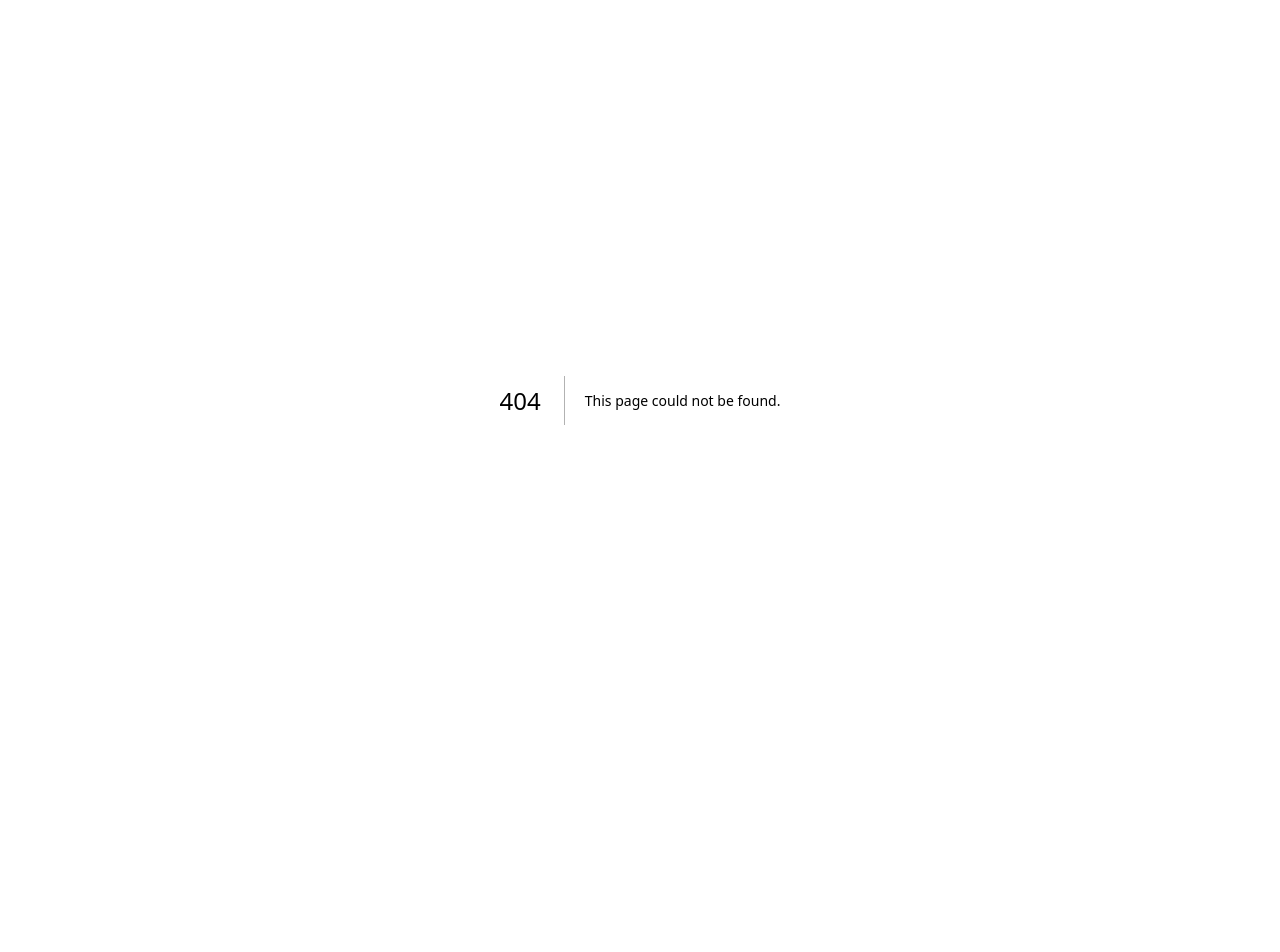
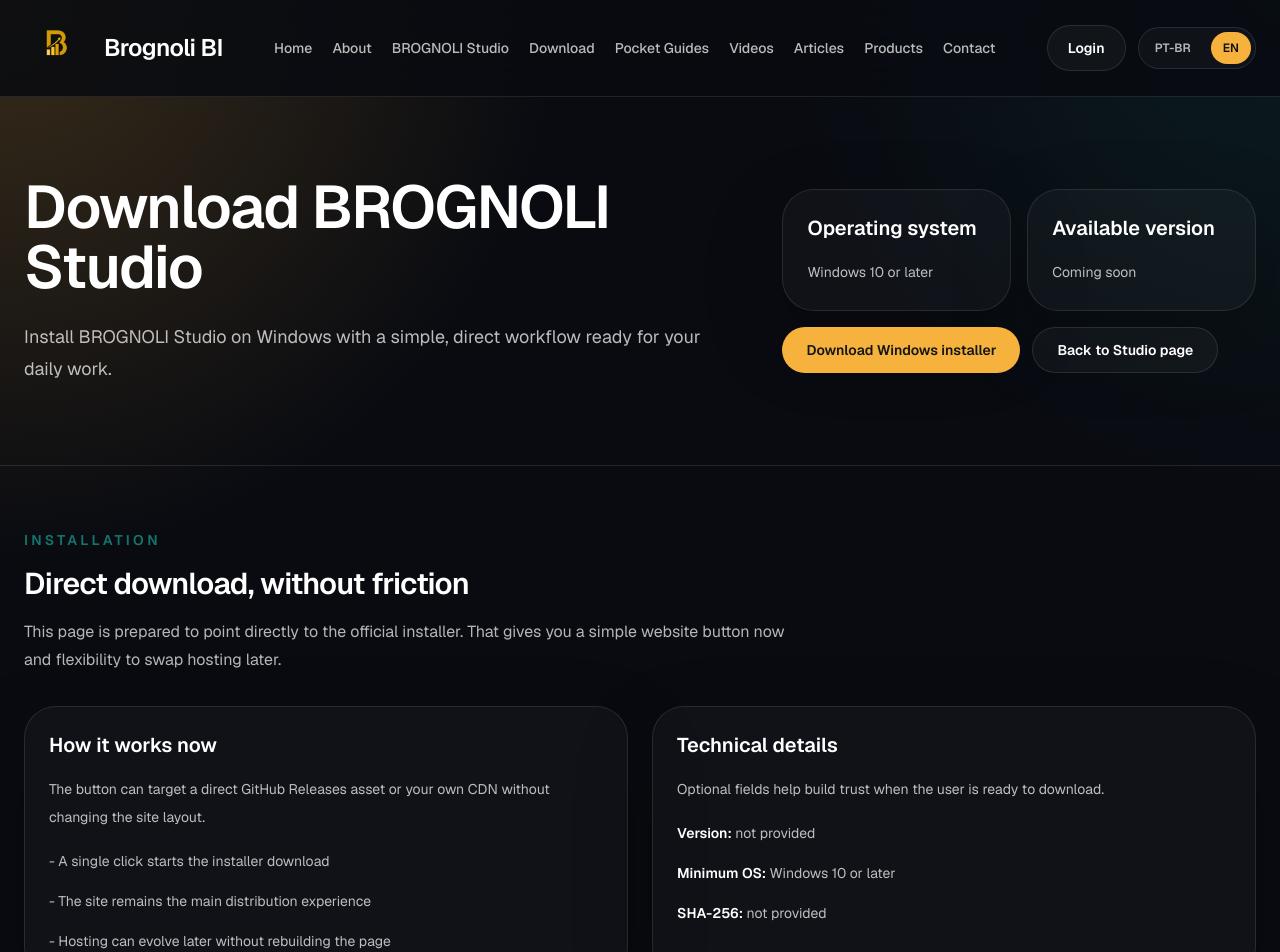
Before and after one commit to renanbrognoli01/brognolibisite, a Next.js app: page /en/download in a window 1280 px wide. Before the commit this address had no page. Shown: the top 952 px of the page. Before the commit the page ends 800 px from the top, so only its background shows below. Built offline with nearby package versions, Linux system fonts and the light colour scheme; no server answers.

Commit message:
Add Studio download landing page

```diff
--- /dev/null
+++ b/src/app/[locale]/download/page.tsx
@@ -0,0 +1,129 @@
+import {
+  GlassCard,
+  PageHero,
+  PrimaryButton,
+  SecondaryButton,
+  Section,
+} from "@/components/ui";
+import type { Locale } from "@/lib/i18n";
+import { getStudioDownloadInfo } from "@/lib/downloads";
+
+export default async function DownloadPage({
+  params,
+}: {
+  params: Promise<{ locale: Locale }>;
+}) {
+  const { locale } = await params;
+  const isPt = locale === "pt-br";
+  const download = getStudioDownloadInfo();
+
+  return (
+    <>
+      <PageHero
+        title={isPt ? "Baixar BROGNOLI Studio" : "Download BROGNOLI Studio"}
+        description={
+          isPt
+            ? "Instale o BROGNOLI Studio no Windows com um fluxo simples, direto e pronto para o seu ambiente de trabalho."
+            : "Install BROGNOLI Studio on Windows with a simple, direct workflow ready for your daily work."
+        }
+      >
+        <div className="space-y-4">
+          <div className="grid gap-4 sm:grid-cols-2">
+            <GlassCard
+              title={isPt ? "Sistema operacional" : "Operating system"}
+              description={download.minOs}
+            />
+            <GlassCard
+              title={isPt ? "Versão disponível" : "Available version"}
+              description={download.version ?? (isPt ? "Em breve" : "Coming soon")}
+            />
+          </div>
+          <div className="flex flex-wrap gap-3">
+            {download.windowsUrl ? (
+              <PrimaryButton href={download.windowsUrl}>
+                {isPt ? "Baixar instalador para Windows" : "Download Windows installer"}
+              </PrimaryButton>
+            ) : (
+              <PrimaryButton href={`/${locale}/contact`}>
+                {isPt ? "Solicitar acesso ao instalador" : "Request installer access"}
+              </PrimaryButton>
+            )}
+            <SecondaryButton href={`/${locale}/studio`}>
+              {isPt ? "Voltar para a página do Studio" : "Back to Studio page"}
+            </SecondaryButton>
+          </div>
+        </div>
+      </PageHero>
+
+      <Section
+        eyebrow={isPt ? "Instalação" : "Installation"}
+        title={
+          isPt
+            ? "Download direto, sem atrito"
+            : "Direct download, without friction"
+        }
+        description={
+          isPt
+            ? "A página foi preparada para apontar direto para o instalador oficial. Isso permite um botão simples no site e flexibilidade para trocar a hospedagem depois."
+            : "This page is prepared to point directly to the official installer. That gives you a simple website button now and flexibility to swap hosting later."
+        }
+      >
+        <div className="grid gap-6 lg:grid-cols-2">
+          <GlassCard
+            title={isPt ? "Como funciona agora" : "How it works now"}
+            description={
+              isPt
+                ? "O botão pode apontar para um asset direto do GitHub Releases ou para uma CDN própria, sem mudar o layout do site."
+                : "The button can target a direct GitHub Releases asset or your own CDN without changing the site layout."
+            }
+          >
+            <ul className="space-y-3 text-sm leading-7 text-white/72">
+              <li>
+                {isPt
+                  ? "- Um único clique inicia o download do instalador"
+                  : "- A single click starts the installer download"}
+              </li>
+              <li>
+                {isPt
+                  ? "- O site continua sendo a experiência principal de distribuição"
+                  : "- The site remains the main distribution experience"}
+              </li>
+              <li>
+                {isPt
+                  ? "- A hospedagem pode evoluir depois sem refazer a página"
+                  : "- Hosting can evolve later without rebuilding the page"}
+              </li>
+            </ul>
+          </GlassCard>
+          <GlassCard
+            title={isPt ? "Informações técnicas" : "Technical details"}
+            description={
+              isPt
+                ? "Campos opcionais ajudam a transmitir confiança para o usuário na hora do download."
+                : "Optional fields help build trust when the user is ready to download."
+            }
+          >
+            <div className="space-y-3 text-sm leading-7 text-white/72">
+              <p>
+                <span className="font-semibold text-white">
+                  {isPt ? "Versão:" : "Version:"}
+                </span>{" "}
+                {download.version ?? (isPt ? "não informada" : "not provided")}
+              </p>
+              <p>
+                <span className="font-semibold text-white">
+                  {isPt ? "Sistema mínimo:" : "Minimum OS:"}
+                </span>{" "}
+                {download.minOs}
+              </p>
+              <p>
+                <span className="font-semibold text-white">SHA-256:</span>{" "}
+                {download.sha256 ?? (isPt ? "não informado" : "not provided")}
+              </p>
+            </div>
+          </GlassCard>
+        </div>
+      </Section>
+    </>
+  );
+}
--- a/src/app/[locale]/studio/page.tsx
+++ b/src/app/[locale]/studio/page.tsx
@@ -200,8 +200,10 @@
                 ? "Criar conta e iniciar trial de 15 dias"
                 : "Create an account and start a 15-day trial"}
             </PrimaryButton>
+            <SecondaryButton href={`/${locale}/download`}>
+              {isPt ? "Baixar para Windows" : "Download for Windows"}
+            </SecondaryButton>
             <SecondaryButton href={`/${locale}/account`}>
-              {isPt ? "Entrar na ?rea do assinante" : "Open subscriber area"}
               {isPt ? "Entrar na área do assinante" : "Open subscriber area"}
             </SecondaryButton>
           </div>
@@ -374,6 +376,9 @@
                     ? "Criar conta para escolher o plano"
                     : "Create account to choose a plan"}
                 </PrimaryButton>
+                <SecondaryButton href={`/${locale}/download`}>
+                  {isPt ? "Ver página de download" : "Open download page"}
+                </SecondaryButton>
                 <SecondaryButton href={`/${locale}/account`}>
                   {isPt ? "J? tenho conta" : "I already have an account"}
                 </SecondaryButton>
@@ -472,6 +477,9 @@
                   ? "Criar conta e iniciar meu trial"
                   : "Create account and start my trial"}
               </PrimaryButton>
+              <SecondaryButton href={`/${locale}/download`}>
+                {isPt ? "Baixar instalador" : "Download installer"}
+              </SecondaryButton>
               <SecondaryButton href={`/${locale}/account`}>
                 {isPt ? "Ir para minha conta" : "Go to my account"}
               </SecondaryButton>
--- /dev/null
+++ b/src/lib/downloads.ts
@@ -0,0 +1,23 @@
+export type StudioDownloadInfo = {
+  windowsUrl: string | null;
+  version: string | null;
+  minOs: string;
+  sha256: string | null;
+};
+
+export function getStudioDownloadInfo(): StudioDownloadInfo {
+  const windowsUrl =
+    process.env.NEXT_PUBLIC_STUDIO_WINDOWS_DOWNLOAD_URL?.trim() || null;
+  const version = process.env.NEXT_PUBLIC_STUDIO_WINDOWS_VERSION?.trim() || null;
+  const minOs =
+    process.env.NEXT_PUBLIC_STUDIO_WINDOWS_MIN_OS?.trim() ||
+    "Windows 10 or later";
+  const sha256 = process.env.NEXT_PUBLIC_STUDIO_WINDOWS_SHA256?.trim() || null;
+
+  return {
+    windowsUrl,
+    version,
+    minOs,
+    sha256,
+  };
+}
--- a/src/lib/site-data.ts
+++ b/src/lib/site-data.ts
@@ -119,6 +119,7 @@
       { label: "Home", href: "/pt-br" },
       { label: "Sobre mim", href: "/pt-br/about" },
       { label: "BROGNOLI Studio", href: "/pt-br/studio" },
+      { label: "Download", href: "/pt-br/download" },
       { label: "Guias de bolso", href: "/pt-br/guides" },
       { label: "Vídeos", href: "/pt-br/videos" },
       { label: "Artigos", href: "/pt-br/articles" },
@@ -404,6 +405,7 @@
       { label: "Home", href: "/en" },
       { label: "About", href: "/en/about" },
       { label: "BROGNOLI Studio", href: "/en/studio" },
+      { label: "Download", href: "/en/download" },
       { label: "Pocket Guides", href: "/en/guides" },
       { label: "Videos", href: "/en/videos" },
       { label: "Articles", href: "/en/articles" },
```
Also changed, not shown: 1 other file (tests, documents, lock files or other folders).
